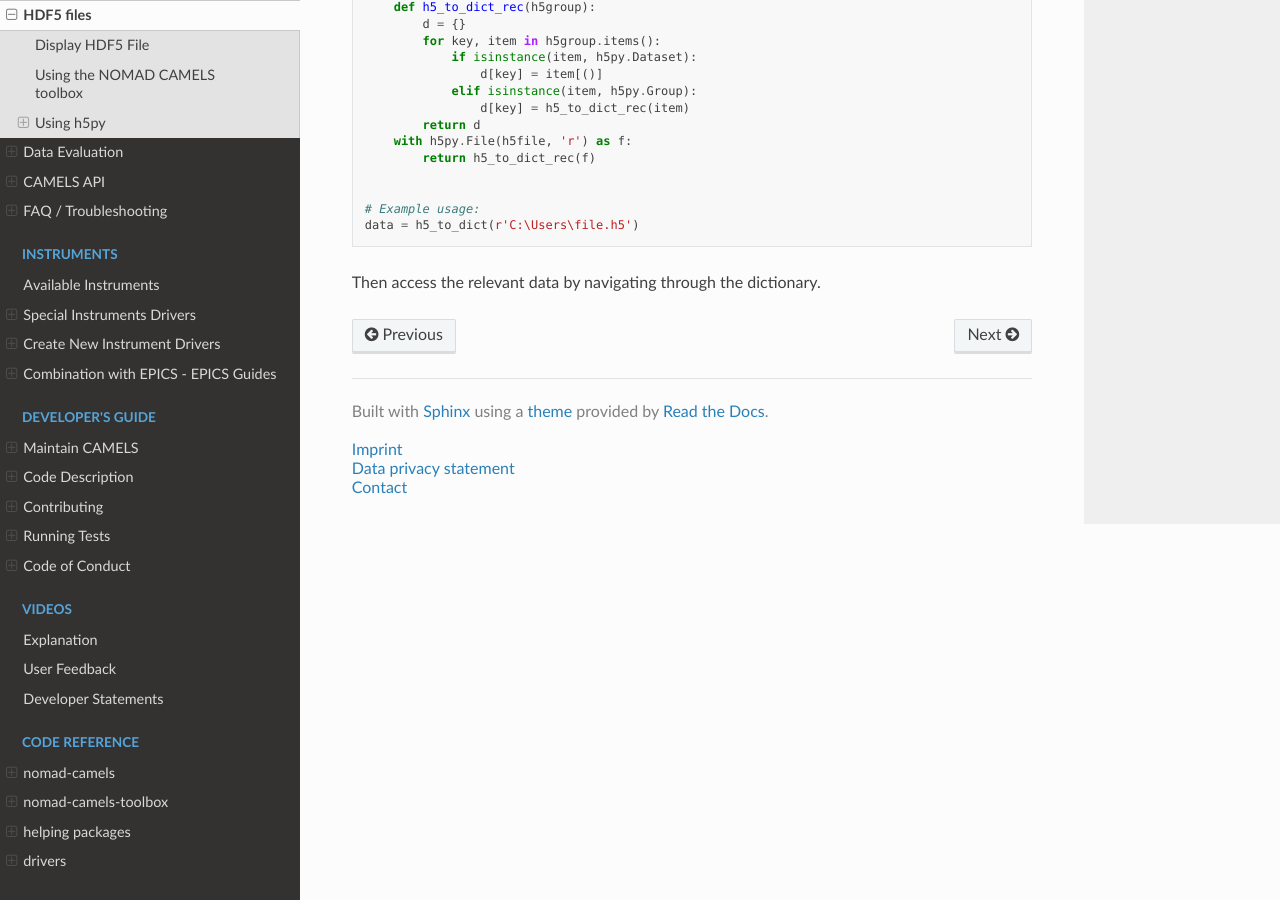
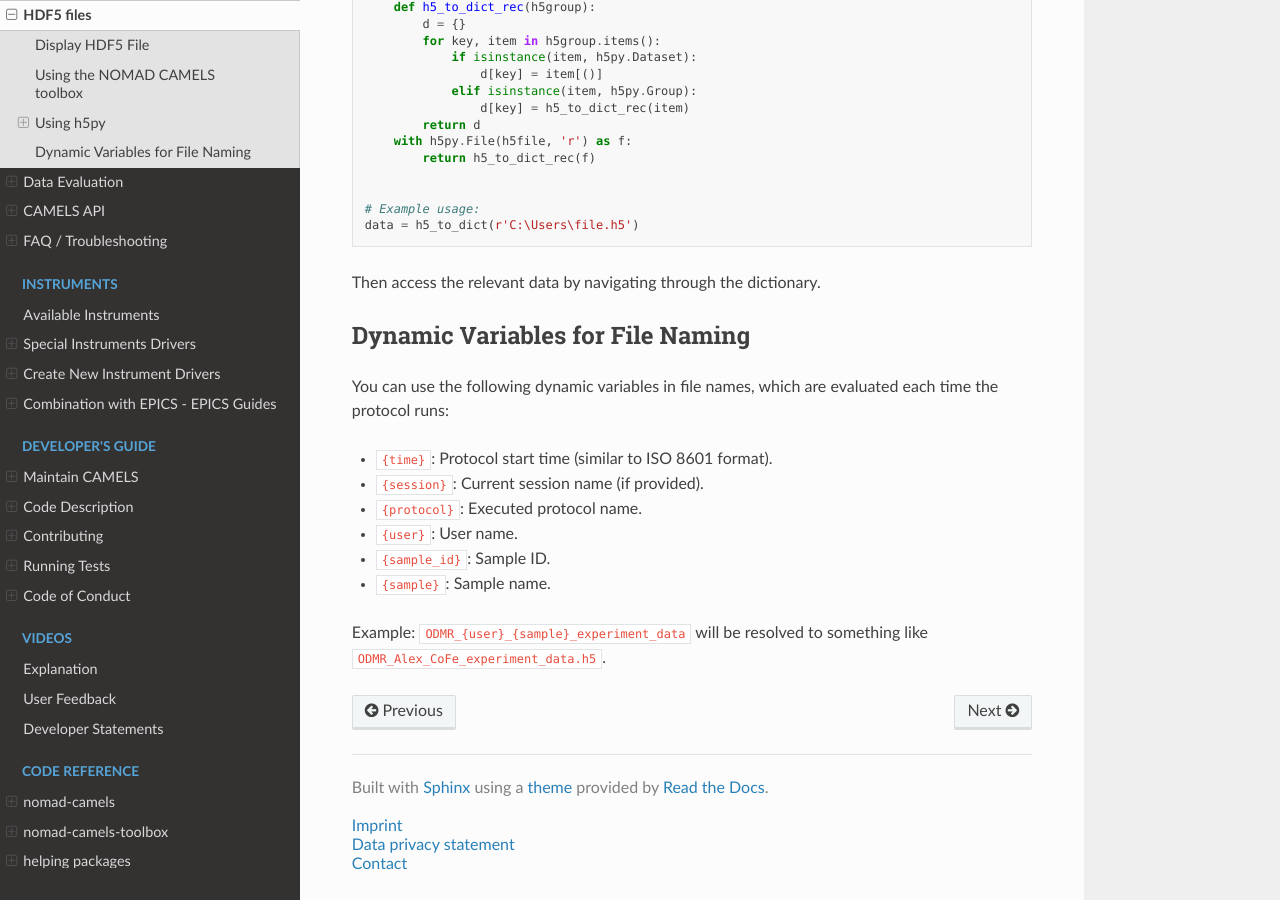
Before and after one commit to FAU-LAP/NOMAD-CAMELS, a Sphinx documentation site: the page built from docs/source/doc/handling_hdf5.md, in a window 1280 px wide and 900 px high, scrolled down 4203 px. Built offline with Sphinx 7.4.7 and the Read the Docs theme 3.1.0, drawn with Linux system fonts in a browser that asks for light colours; pages that are not in the unit, such as notebooks, are missing from menus; the version number is read from the project's files by our own code.

Commit message:
docs: add documentation for dynamic file naming variables

````diff
--- a/docs/source/doc/handling_hdf5.md
+++ b/docs/source/doc/handling_hdf5.md
@@ -192,3 +192,16 @@ data = h5_to_dict(r'C:\Users\file.h5')
 ```
 
 Then  access the relevant data by navigating through the dictionary.
+
+## Dynamic Variables for File Naming
+
+You can use the following dynamic variables in file names, which are evaluated each time the protocol runs:
+
+* `{time}`: Protocol start time (similar to ISO 8601 format).
+* `{session}`: Current session name (if provided).
+* `{protocol}`: Executed protocol name.
+* `{user}`: User name.
+* `{sample_id}`: Sample ID.
+* `{sample}`: Sample name.
+
+Example: `ODMR_{user}_{sample}_experiment_data` will be resolved to something like `ODMR_Alex_CoFe_experiment_data.h5`.
````
